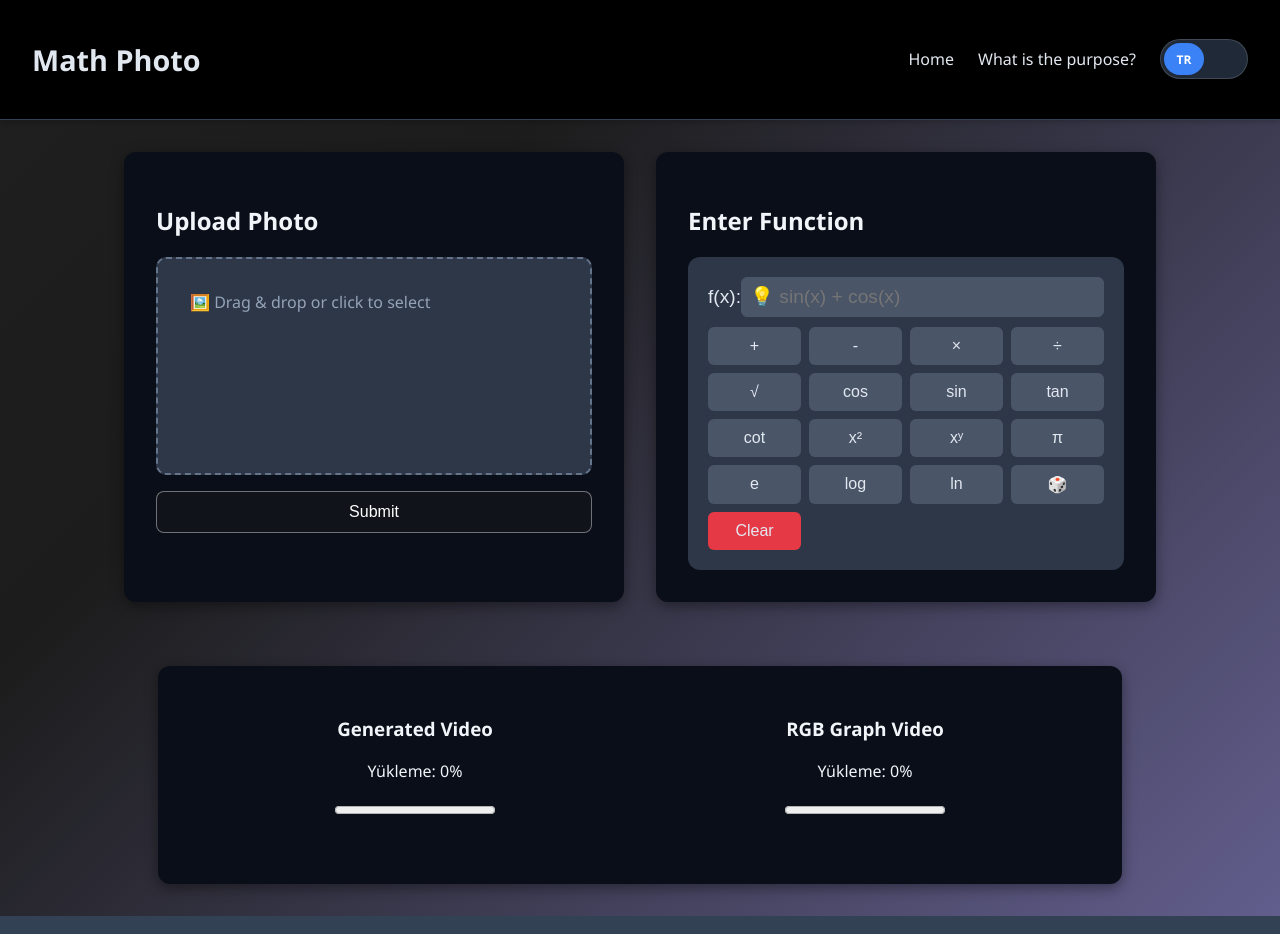
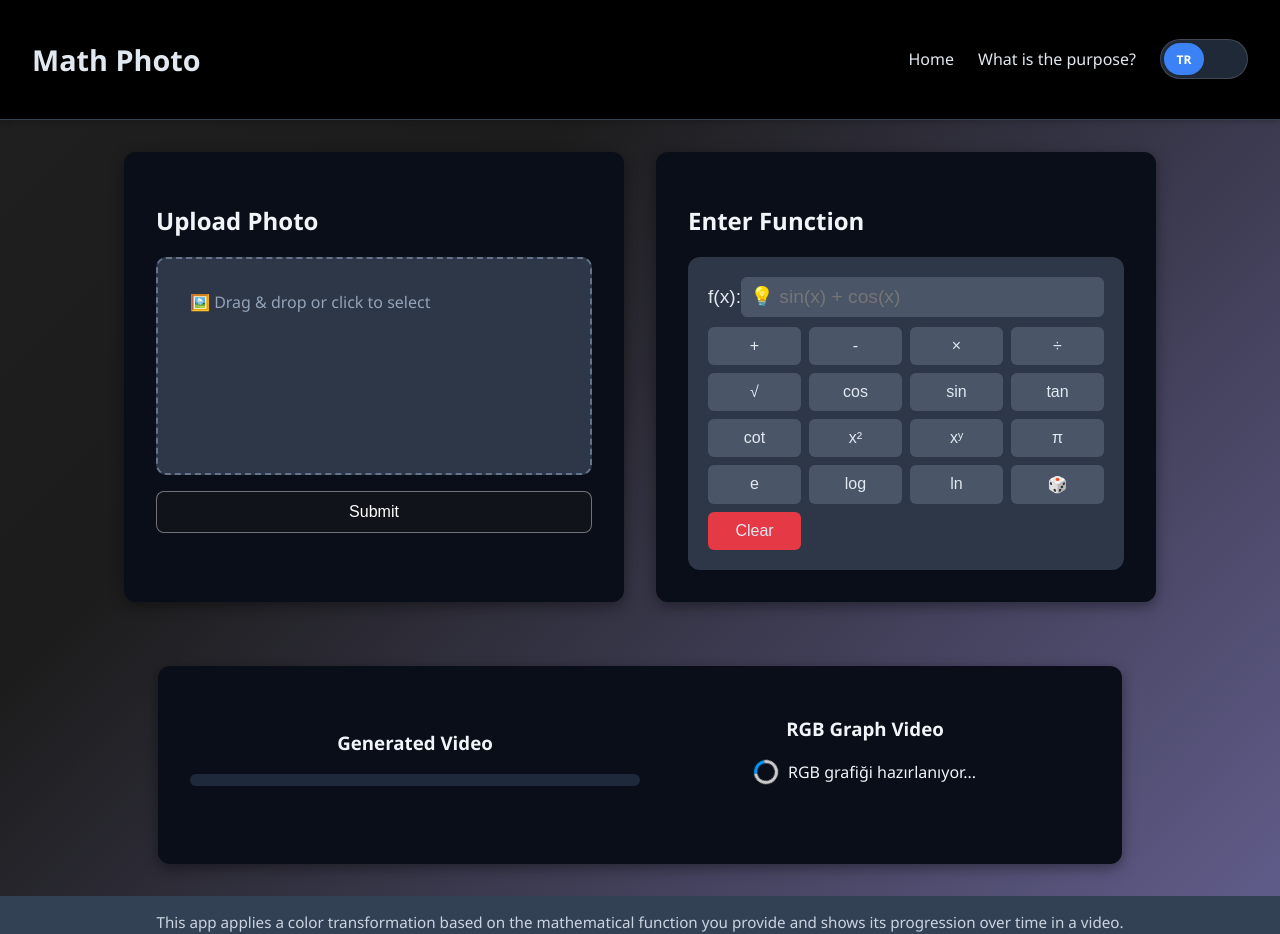
Before and after one commit to yusufutkurak/Math-Photo, a React (Create React App) app in the folder photomathclient/: page / in a window 1280 px wide. Shown: the top 934 px of the page. Built offline with nearby package versions, Linux system fonts and the light colour scheme.

Commit message:
progress bar style added

```diff
--- a/photomathclient/src/pages/Home.tsx
+++ b/photomathclient/src/pages/Home.tsx
@@ -17,67 +17,46 @@ function Home() {
   const [normalProgress, setNormalProgress] = useState<number>(0);
   const [graphProgress, setGraphProgress] = useState<number>(0);
   const [videoReady, setVideoReady] = useState<boolean>(false);
+  const videoRef = useRef<HTMLVideoElement>(null);
+  const graphRef = useRef<HTMLVideoElement>(null);
   const { t } = useTranslation();
 
-  const videoRef = useRef<HTMLVideoElement>(null);
-  const graphRef = useRef<HTMLVideoElement>(null);
-
-  // useEffect: Progress tracking
   useEffect(() => {
-    if (!progressUrl) return;
-
+    if (progressUrl) {
       const interval = setInterval(async () => {
         try {
           const res = await fetch(progressUrl);
           const data = await res.json();
-        console.log(`⏳ [${data.normal_progress}/100] Progress`);
-
           setNormalProgress(data.normal_progress);
-        setGraphProgress(data.video_ready ? data.graph_progress : 0);
+          setGraphProgress(data.graph_progress);
           setVideoReady(data.video_ready);
 
           if (data.normal_progress >= 100) setIsVideoProcessing(false);
-        if (data.video_ready && data.graph_progress >= 100) setIsGraphProcessing(false);
+          if (data.graph_progress >= 100) setIsGraphProcessing(false);
         } catch (error) {
           console.error("Progress fetch failed:", error);
         }
       }, 2000);
-
       return () => clearInterval(interval);
+    }
   }, [progressUrl]);
 
-  // Auto-check for video availability (wait until it is actually playable)
   useEffect(() => {
-    if (!videoUrl || !videoReady) return;
-
-    let attempts = 0;
-    const maxAttempts = 150;
-
-    const checkPlayable = async () => {
+    if (videoReady && videoRef.current) {
+      const tryPlay = async (retries = 0) => {
         try {
-        const res = await fetch(videoUrl, { method: "HEAD" });
-        if (res.ok) {
-          setVideoReady(true);
-          console.log("✅ Video is available:", videoUrl);
-        } else {
-          throw new Error("Still not ready");
-        }
+          await videoRef.current!.play();
+          console.log("✅ [Normal Video] Başarıyla oynatılıyor");
         } catch {
-        attempts++;
-        if (attempts < maxAttempts) {
-          setTimeout(checkPlayable, 2000);
-        } else {
-          console.error("⛔ Video never became available.");
-        }
+          if (retries < 30) setTimeout(() => tryPlay(retries + 1), 2000);
         }
       };
-
-    checkPlayable();
-  }, [videoUrl, videoReady]);
+      tryPlay();
+    }
+  }, [videoReady, videoUrl]);
 
   const handleSubmit = async (e: React.FormEvent) => {
     e.preventDefault();
-
     const error = validateEquation(equation);
     if (error) return alert(error);
     if (!selectedFile) return alert('Lütfen bir dosya seçin.');
@@ -157,19 +136,21 @@ function Home() {
     </div>
 
     <div className="video-container">
-        <div className='video'>
+      {/* Normal Video */}
+      <div className="video">
         <h3>{t('normal_video')}</h3>
-          <p>Yükleme: {normalProgress}%</p>
-          <progress value={normalProgress} max="100" />
-
-          {isVideoProcessing && normalProgress < 100 && (
+        {normalProgress < 100 ? (
+          <div className="custom-progress">
+            <div
+              style={{ "--progress-width": `${normalProgress}%` } as React.CSSProperties}
+            ></div>
+          </div>
+        ) : !videoReady ? (
           <div className="spinner-container">
             <div className="spinner-circle"></div>
-              <span>{t('processing_image')}</span>
+            <span>Videonuz hazırlanıyor...</span>
           </div>
-          )}
-
-          {videoUrl && videoReady && (
+        ) : (
           <video
             ref={videoRef}
             key={videoUrl}
@@ -179,25 +160,21 @@ function Home() {
             width="100%"
             style={{ marginTop: "1rem", backgroundColor: "#000" }}
           >
-              <source src={videoUrl} type="video/mp4" />
+            <source src={videoUrl ?? ""} type="video/mp4" />
             Tarayıcınız video etiketini desteklemiyor.
           </video>
         )}
       </div>
 
-        <div className='video'>
+      {/* Grafik Video */}
+      <div className="video">
         <h3>{t('graph_video')}</h3>
-          <p>Yükleme: {graphProgress}%</p>
-          <progress value={graphProgress} max="100" />
-
-          {isGraphProcessing && graphProgress < 100 && (
+        {!graphVideoUrl ? (
           <div className="spinner-container">
             <div className="spinner-circle"></div>
-              <span>{t('processing_graph')}</span>
+            <span>RGB grafiği hazırlanıyor...</span>
           </div>
-          )}
-
-          {graphVideoUrl && videoReady && graphProgress === 100 && (
+        ) : (
           <video
             ref={graphRef}
             key={graphVideoUrl}
@@ -207,7 +184,7 @@ function Home() {
             width="100%"
             style={{ marginTop: "1rem", backgroundColor: "#000" }}
           >
-              <source src={graphVideoUrl} type="video/mp4" />
+            <source src={graphVideoUrl ?? ""} type="video/mp4" />
             Tarayıcınız video etiketini desteklemiyor.
           </video>
         )}
@@ -219,6 +196,7 @@ function Home() {
     </footer>
   </div>
 );
+
 }
 
 export default Home;
--- a/photomathclient/src/style/main.css
+++ b/photomathclient/src/style/main.css
@@ -145,6 +145,32 @@ body {
   width: 100%;
 }
 
+/* Modern Progress Bar */
+.custom-progress {
+  width: 100%;
+  height: 12px;
+  border-radius: 6px;
+  background-color: #1e293b; /* slate-800 */
+  overflow: hidden;
+  margin-top: 1rem;
+}
+
+.custom-progress > div {
+  height: 100%;
+  background: linear-gradient(to right, #7f5af0, #2cb67d); /* mor-yeşil degrade */
+  animation: fillProgress 1.2s ease-out forwards;
+}
+
+@keyframes fillProgress {
+  0% {
+    width: 0%;
+  }
+  100% {
+    width: var(--progress-width, 0%);
+  }
+}
+
+
 /* Mobil uyum için medya sorguları */
 @media (max-width: 768px) {
   .main-content {
```
Lines whose indentation alone changed are shown as unchanged.
